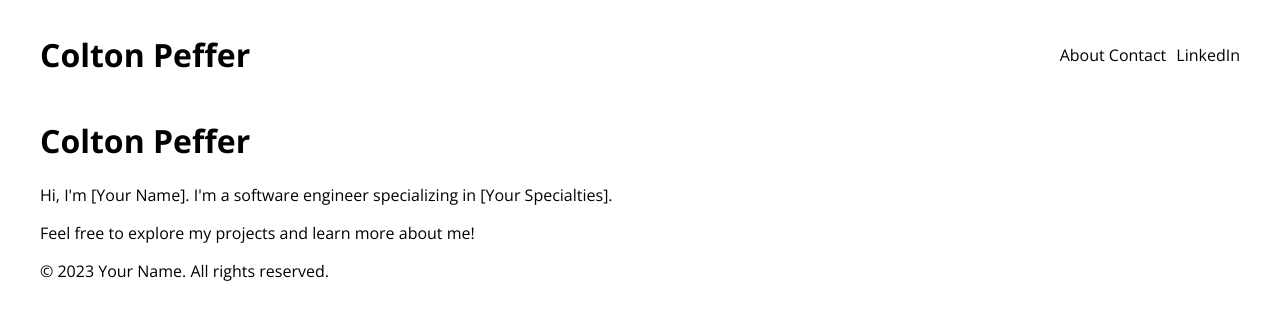
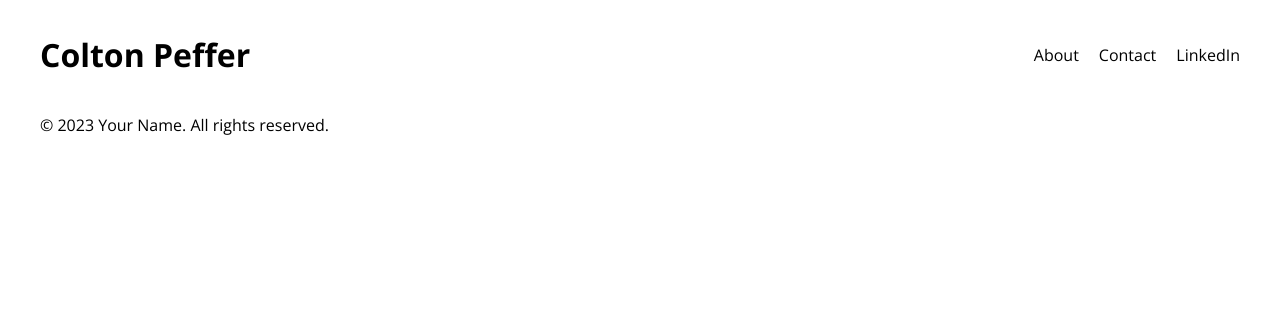
Before and after one commit to cpeffer/cpeffer.github.io, a React (Create React App) app: page / in a window 1280 px wide. Shown: the top 320 px of the page. Built offline with nearby package versions, Linux system fonts and the light colour scheme.

Commit message:
tooltip working

```diff
--- a/src/components/ContactToolTip.tsx
+++ b/src/components/ContactToolTip.tsx
@@ -3,13 +3,16 @@ import '../styles/ContactToolTip.css';
 
 const ContactTooltip: React.FC = () => {
   return (
-    <div className="tooltip-container">
-      <span className="tooltip-trigger">Contact</span>
-      {/* <div className="tooltip-content">
-        <p>Email: colton@example.com</p>
-        <p>Phone: (123) 456-7890</p>
-        <p>Location: City, Country</p>
-      </div> */}
+    <div>
+    <div className="container">
+    <span className="tooltiptext">
+      <p>coltpeffer@gmail.com</p>
+      <p>(310) 741-9002</p>
+    </span>
+
+    Contact
+
+    </div>
     </div>
   );
 };
--- a/src/components/Header.tsx
+++ b/src/components/Header.tsx
@@ -8,11 +8,11 @@ const Header: React.FC = () => {
       <h1>
         <Link to="/" style={{ textDecoration: 'none', color: 'inherit' }}>Colton Peffer</Link>
       </h1>
-      <div>
+    <div style={{ display: 'flex', gap: '20px' }}>
       <Link to="/about" style={{ textDecoration: 'none', color: 'inherit' }}>About </Link>
       <ContactTooltip/>
       {/* <button style={{ marginLeft: '10px' }}>Contact</button> */}
-        <a href="https://www.linkedin.com/in/coltonpeffer" target="_blank" rel="noopener noreferrer" style={{ marginLeft: '10px',  textDecoration: 'none', color: 'inherit' }}>
+      <a href="https://www.linkedin.com/in/coltonpeffer" target="_blank" rel="noopener noreferrer" style={{ textDecoration: 'none', color: 'inherit' }}>
         LinkedIn
       </a>
     </div>
--- a/src/pages/Home.tsx
+++ b/src/pages/Home.tsx
@@ -3,9 +3,7 @@ import React from 'react';
 const Home: React.FC = () => {
   return (
     <div className="home">
-      <h1>Colton Peffer</h1>
-      <p>Hi, I'm [Your Name]. I'm a software engineer specializing in [Your Specialties].</p>
-      <p>Feel free to explore my projects and learn more about me!</p>
+
     </div>
   );
 };
--- a/src/styles/ContactToolTip.css
+++ b/src/styles/ContactToolTip.css
@@ -1,32 +1,20 @@
-.tooltip-container {
+.container {
   position: relative;
-  display: inline-block;
 }
 
-.tooltip-trigger {
-  cursor: pointer;
-  text-decoration: none; /* Underline to indicate it's interactive */
-  display: inline-block; /* Ensure the trigger is only as wide as the text */
+.tooltiptext {
+  visibility: hidden;
+  position: absolute;
+  background-color: #555;
+  color: white;
+  padding: 5px;
+  border-radius: 5px;
+  top: 100%; /* Position below the element */
+  left: 50%;
+  transform: translateX(-50%);
+  text-align: center; /* Center the text */
 }
 
-.tooltip-content {
-  visibility: hidden;
-  width: 200px;
-  background-color: black;
-  color: #fff;
-  text-align: center;
-  border-radius: 6px;
-  padding: 5px 0;
-  position: absolute;
-  z-index: 1;
-  top: 100%; /* Position the tooltip below the trigger */
-  left: 50%;
-  margin-left: -100px;
-  opacity: 0;
-  transition: opacity 0.3s;
+.container:hover .tooltiptext {
+  visibility: visible;
 }
-
-.tooltip-container:hover .tooltip-content {
-  visibility: visible;
-  opacity: 1;
-}
```
Lines whose indentation alone changed are shown as unchanged.
